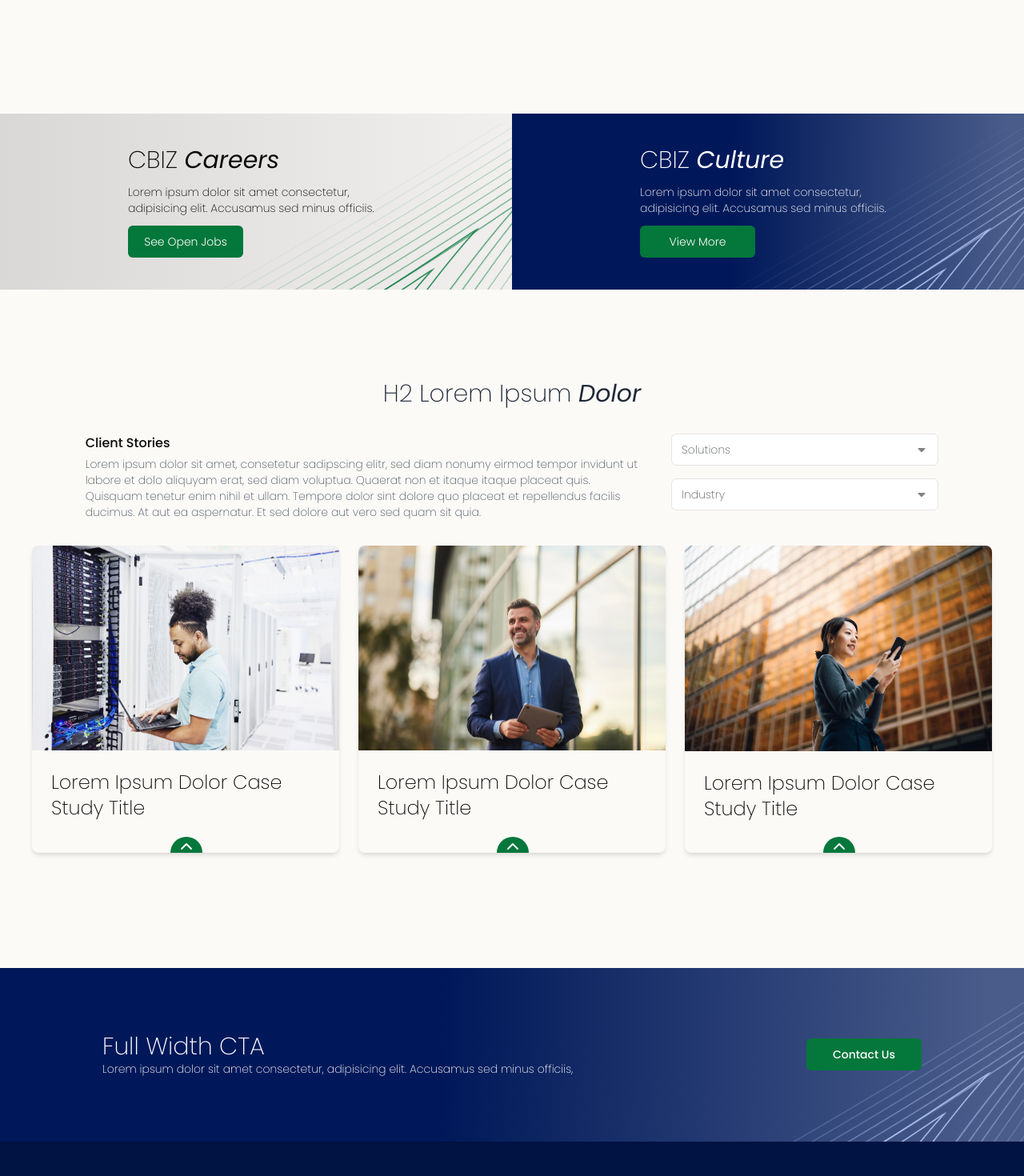
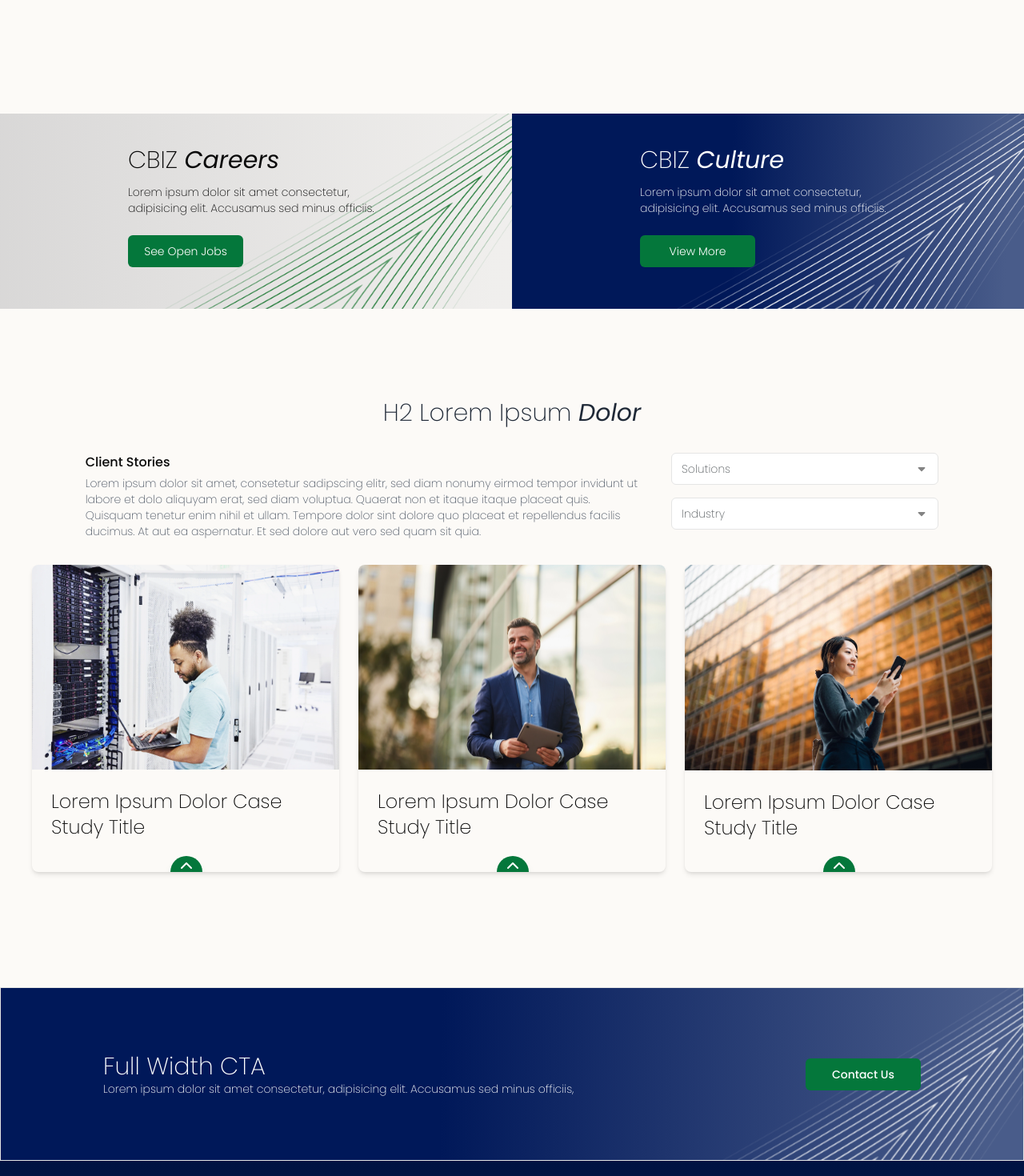
Before and after one commit to shrigh/cbiz, a React (Vite) app: page / in a window 1280 px wide. Shown: the part 3900-5370 px from the top of the page at 80% size. Built offline with nearby package versions, Linux system fonts and the light colour scheme; a web font is replaced by a local one.

Commit message:
new changes

```diff
--- a/src/sections/footer-section.tsx
+++ b/src/sections/footer-section.tsx
@@ -6,6 +6,7 @@
 import { GrInstagram } from "react-icons/gr";
 import { BsTwitterX } from "react-icons/bs";
 import { Fade } from "react-awesome-reveal";
+import { HomeLines } from "@/constants/constant";
 
 const Footer: React.FC = () => {
   const WhiteLines = [
@@ -22,7 +23,7 @@
   return (
     <Fade delay={300} triggerOnce>
       <div className="font-extralight text-white">
-        <div className="space-y-3 px-32 py-20 second-gradient text-white relative overflow-hidden h-[217px]">
+        <div className="space-y-3 px-32 py-20 second-gradient text-white relative overflow-hidden h-[217px] border">
           <div className="flex justify-between items-center">
             <div>
               <h1 className="text-3xl">Full Width CTA</h1>
@@ -49,12 +50,18 @@
 
           {/* Image Wrapping for Hover Effect */}
           <div className="absolute top-0 right-0 h-full overflow-visible w-1/2">
-            {WhiteLines.map((line) => (
+            {HomeLines.map((line, index) => (
               <Fade key={line.id} triggerOnce>
                 <motion.img
                   src={line.img}
                   alt="lines.."
-                  className={`absolute ${line.offset} bottom-2.5 right-0 z-10`}
+                  className={`absolute ${line.offset} -left-32 z-10`}
+                  style={{
+                    filter: "invert(1) brightness(2)",
+                    transform: "scale(2.5)",
+                    opacity:
+                      index > 9 ? 1 - (index - 9) * 0.22 : 0.5 + index * 0.1,
+                  }}
                 />
               </Fade>
             ))}
--- a/src/sections/section-one.tsx
+++ b/src/sections/section-one.tsx
@@ -86,7 +86,6 @@
             >
               <div className="absolute top-0 left-0 w-full h-full">
                 {HomeLines.map((line, index) => {
-                  // Calculate dynamic opacity
                   const dynamicOpacity =
                     index > 9 ? 1 - (index - 9) * 0.22 : 0.5 + index * 0.1;
 
--- a/src/sections/sixth-section.tsx
+++ b/src/sections/sixth-section.tsx
@@ -2,7 +2,7 @@
 import React, { useState } from "react";
 import { motion } from "framer-motion";
 import { Fade } from "react-awesome-reveal";
-import { Lines, WhiteLines } from "../constants/constant";
+import { Lines, WhiteLines, HomeLines } from "../constants/constant";
 
 interface CardProps {
   heading: string;
@@ -18,24 +18,24 @@
       <div className="main font-extralight my-12">
         <div className="grid grid-cols-2">
           {/* First Box */}
-          <div className="space-y-3 px-40 py-10 first-gradient relative overflow-hidden cursor-pointer">
+          <div className="px-40 py-10 first-gradient relative overflow-hidden cursor-pointer">
             <CardWithLines
               heading="CBIZ"
               strongHeading="Careers"
               description="Lorem ipsum dolor sit amet consectetur, adipisicing elit. Accusamus sed minus officiis."
               buttonContent="See Open Jobs"
-              Data={Lines}
+              Data={HomeLines}
             />
           </div>
 
           {/* Second Box */}
-          <div className="space-y-3 px-40 py-10 second-gradient text-white relative overflow-hidden cursor-pointer">
+          <div className="px-40 py-10 second-gradient text-white relative overflow-hidden cursor-pointer">
             <CardWithLines
               heading="CBIZ"
               strongHeading="Culture"
               description="Lorem ipsum dolor sit amet consectetur, adipisicing elit. Accusamus sed minus officiis."
               buttonContent="View More"
-              Data={WhiteLines}
+              Data={HomeLines}
             />
           </div>
         </div>
@@ -63,9 +63,9 @@
       <h1 className="text-3xl">
         {heading} <strong className="italic">{strongHeading}</strong>
       </h1>
-      <p className="text-sm">{description}</p>
+      <p className="text-sm py-3">{description}</p>
       <Button
-        className="custom-button relative bg-[#04773B] hover:bg-white hover:text-black text-white flex items-center justify-center
+        className="custom-button my-3 relative bg-[#04773B] hover:bg-white hover:text-black text-white flex items-center justify-center
   gap-x-2 border border-transparent overflow-hidden group w-36 h-10 transition-all duration-300 rounded-md hover:rounded-full font-light"
       >
         <span className="relative z-40 flex items-center justify-center gap-x-2 w-full h-full">
@@ -80,18 +80,23 @@
       </Button>
       {/* Image Wrapping for Hover Effect */}
       <div
-        className="absolute top-0 left-0 w-full h-full overflow-hidden"
+        className="absolute top-0 right-0 w-full h-full overflow-hidden"
         onMouseEnter={handleHoverStart}
         onMouseLeave={handleHoverEnd}
       >
-        {Data.map((line, index) => (
+        {Data.map((line, index) => {
+          const dynamicOpacity =
+            index > 7 ? 1 - (index - 8) * 0.22 : 0.5 + index * 0.1;
+
+          return (
             <Fade key={line.id} delay={index * 300} triggerOnce>
               <motion.img
                 key={hovering ? `hovered-${line.id}` : `initial-${line.id}`}
                 src={line.img}
                 alt="lines"
                 animate={{
-                opacity: 1,
+                  opacity: Math.max(dynamicOpacity, 0),
+                  scale: 2.5,
                   y: hovering ? [0, -20] : [0, -20],
                   transition: {
                     opacity: { delay: 0.2, duration: 0.3 },
@@ -106,10 +111,19 @@
                     },
                   },
                 }}
-              className={`absolute ${line.offset} -bottom-5 right-0 z-10`}
+                className={`absolute -left-24 z-10`}
+                style={
+                  strongHeading === "Careers"
+                    ? {
+                        filter:
+                          "brightness(0) saturate(100%) invert(29%) sepia(90%) saturate(542%) hue-rotate(85deg) brightness(96%) contrast(85%)",
+                      }
+                    : { filter: "invert(1) brightness(2)" }
+                }
               />
             </Fade>
-        ))}
+          );
+        })}
       </div>
     </>
   );
```
Lines whose indentation alone changed are shown as unchanged.
